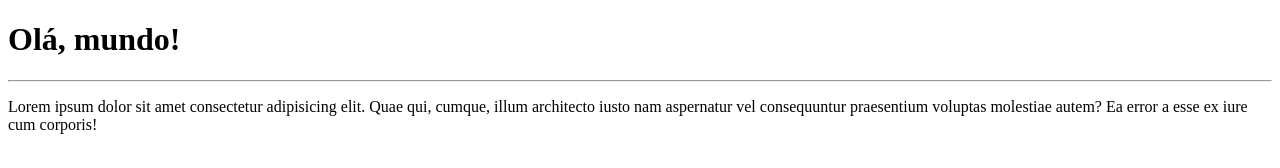
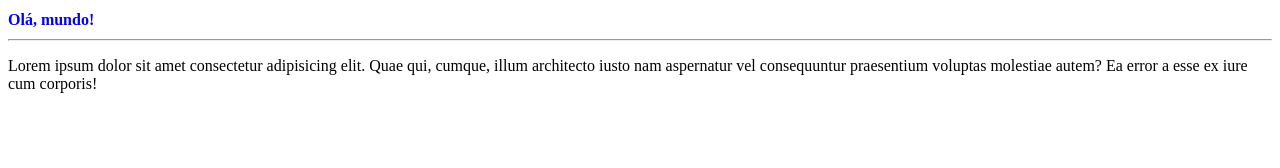
Before and after one commit to AlmeidaFL/Ola-mundo, a plain HTML site: page site_exemplo/index.html in a window 1280 px wide. Drawn offline with Linux system fonts and the light colour scheme.

Commit message:
mudei os dois arquivos

```diff
--- a/site_exemplo/index.html
+++ b/site_exemplo/index.html
@@ -4,6 +4,7 @@
     <meta charset="UTF-8">
     <meta http-equiv="X-UA-Compatible" content="IE=edge">
     <meta name="viewport" content="width=device-width, initial-scale=1.0">
+    <link rel="stylesheet" href="style.css">
     <title>Site do repositório</title>
 </head>
 <body>
--- a/site_exemplo/style.css
+++ b/site_exemplo/style.css
@@ -0,0 +1,4 @@
+h1 {
+    font-size: 16px;
+    color: blue;
+}
```
